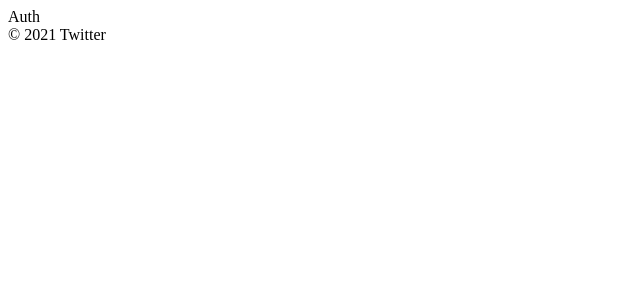
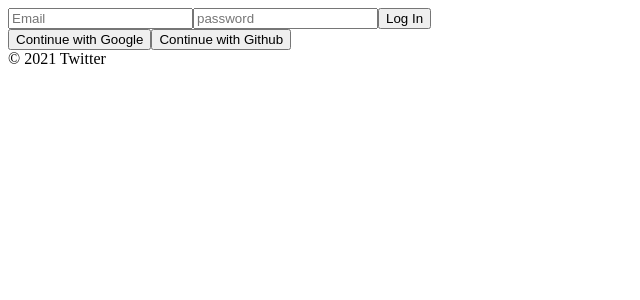
Before and after one commit to seongsamin01/Twitter_CRUD_2021_Firebase_ReactJS, a React (Create React App) app: page / in a window 1280 px wide. Shown: the top 300 px of the page, without its empty margins (0-640 px from the left). Built offline with nearby package versions, Linux system fonts and the light colour scheme.

Commit message:
첫페이지 #ID/Password 입력
useState
onChange
onSubmit
if ~else if 문 사용
setEmail
setPassword

위의 함수를 사용해서 ID, Password입력가능하게 함

```diff
--- a/src/routes/Auth.js
+++ b/src/routes/Auth.js
@@ -1,4 +1,48 @@
-import React from "react";
+import React, { useState } from "react";
 
-const Auth = () => <span>Auth</span>;
+const Auth = () => {
+    const [email, setEmail] = useState("");
+    const [password, setPassword] = useState("");
+    const onChange = (event) => {
+        const {
+            target: { name, value },
+            } = event;
+            if (name === "email") {
+                setEmail(value);
+            } else if (name === "password") {
+                setPassword(value);
+            }
+    };
+    const onSubmit = (event) => {
+        event.preventDefault();
+    };
+    return (
+        <div>
+            <form onSubmit={onSubmit}>
+                <input
+                    name="email"
+                    type="text"
+                    placeholder="Email"
+                    required
+                    value={email}
+                    onChange={onChange}
+                 />
+                <input
+                    name="password"
+                    type="password"
+                    placeholder="password"
+                    required
+                    value={password}
+                    onChange={onChange}
+                />
+                <input type="submit" value="Log In" />
+            </form>
+            <div>
+                <button>Continue with Google</button>
+                <button>Continue with Github</button>
+            </div>
+        </div>
+    );
+};
+
 export default Auth;
```
